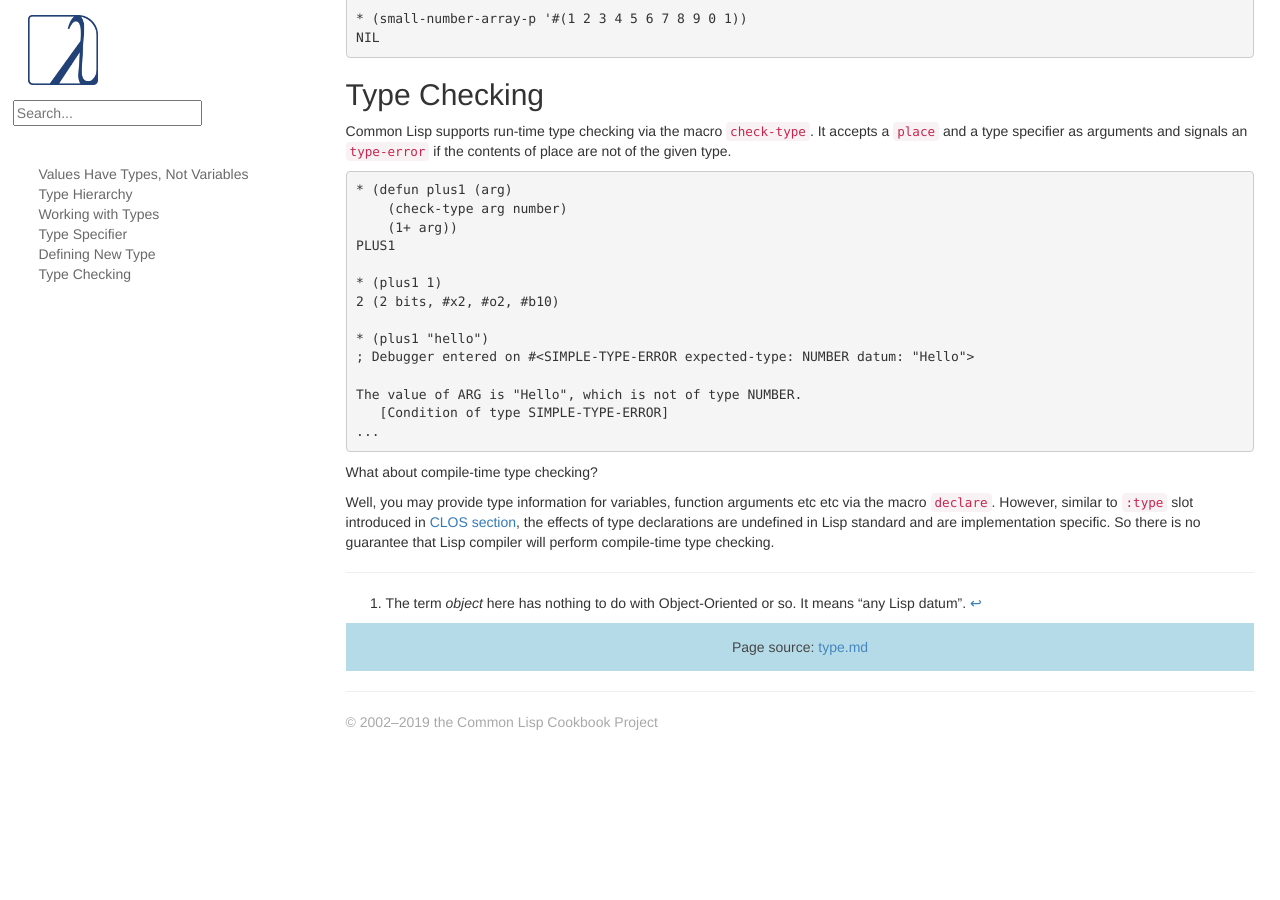
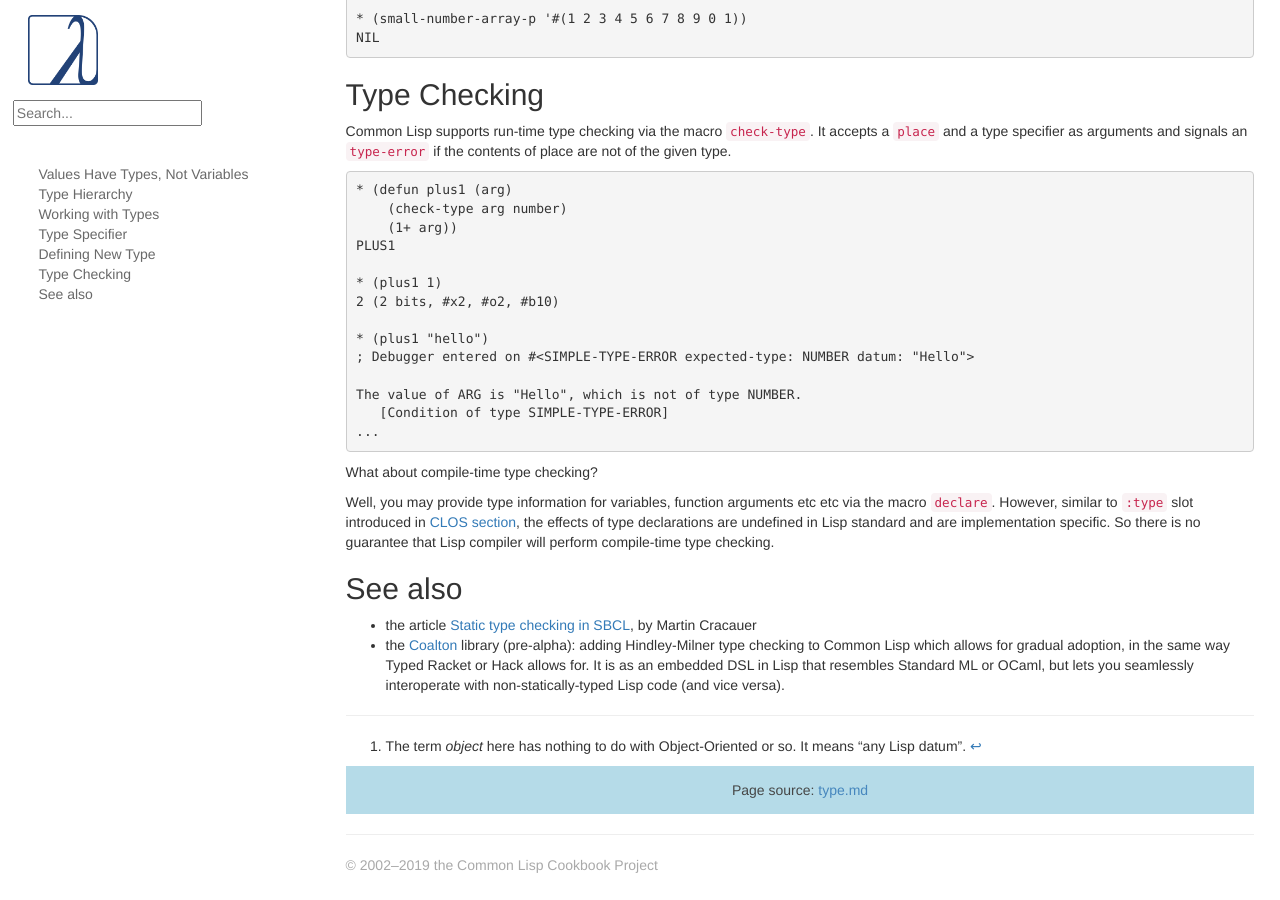
Before and after one commit to LispCookbook/cl-cookbook, a Jekyll site: the page built from type.md, in a window 1280 px wide and 900 px high, scrolled down 3315 px. Built offline with Jekyll 4.4.1, drawn with Linux system fonts in a browser that asks for light colours; before the commit the page ends 4072 px from its top, so only the background shows below that.

Commit message:
types: reference Martin Cracauer's article, Coalton
for #104

```diff
--- a/type.md
+++ b/type.md
@@ -258,6 +258,17 @@ introduced in [CLOS section][clos], the effects of type declarations are
 undefined in Lisp standard and are implementation specific. So there is no
 guarantee that Lisp compiler will perform compile-time type checking.
 
+
+## See also
+
+- the article [Static type checking in SBCL](https://medium.com/@MartinCracauer/static-type-checking-in-the-programmable-programming-language-lisp-79bb79eb068a), by Martin Cracauer
+- the [Coalton](https://github.com/stylewarning/coalton) library
+  (pre-alpha): adding Hindley-Milner type checking to Common Lisp
+  which allows for gradual adoption, in the same way Typed Racket or
+  Hack allows for. It is as an embedded DSL in Lisp that resembles
+  Standard ML or OCaml, but lets you seamlessly interoperate with
+  non-statically-typed Lisp code (and vice versa).
+
 ---
 
 [^1]: The term *object* here has nothing to do with Object-Oriented or so. It
```
